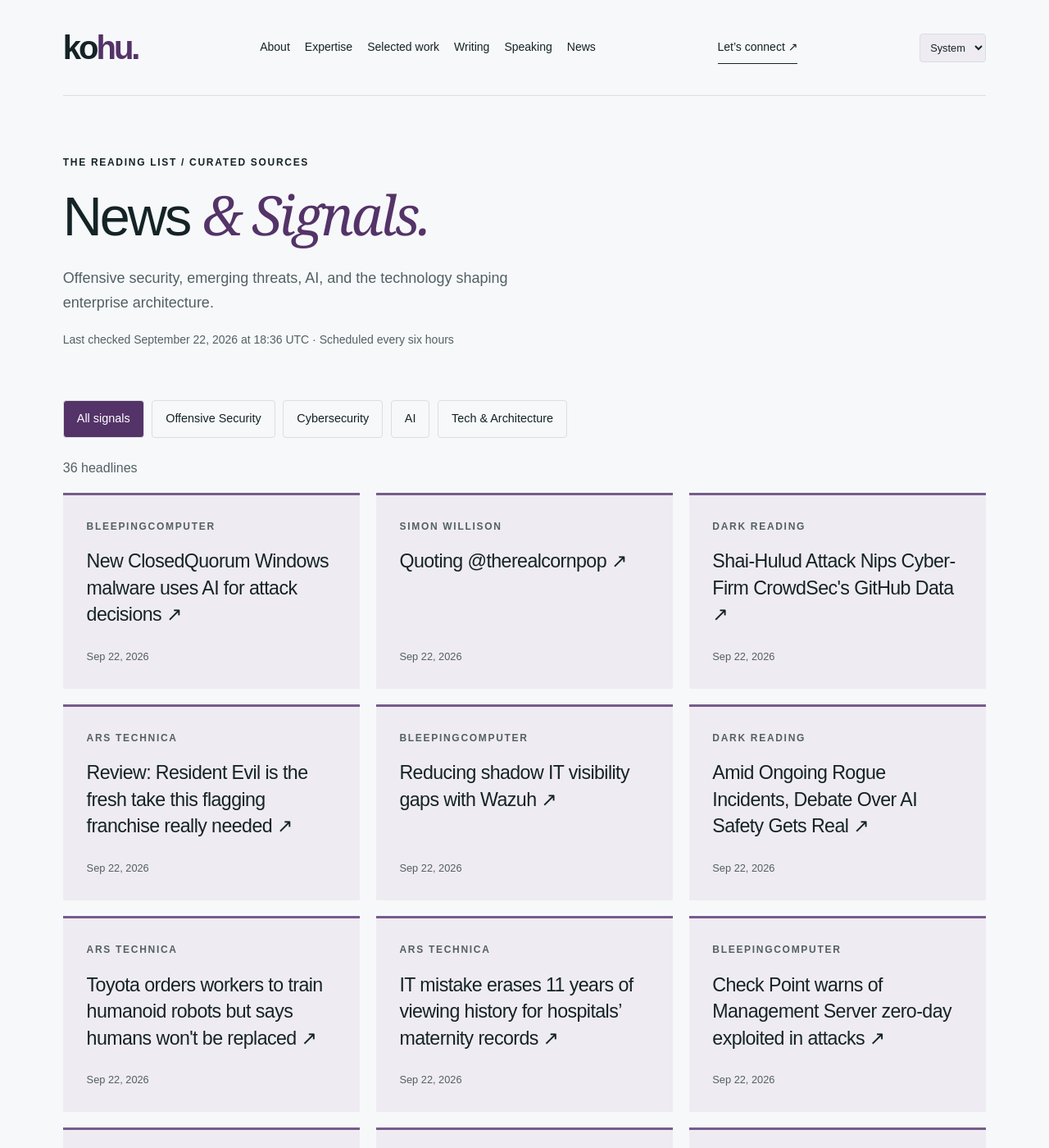
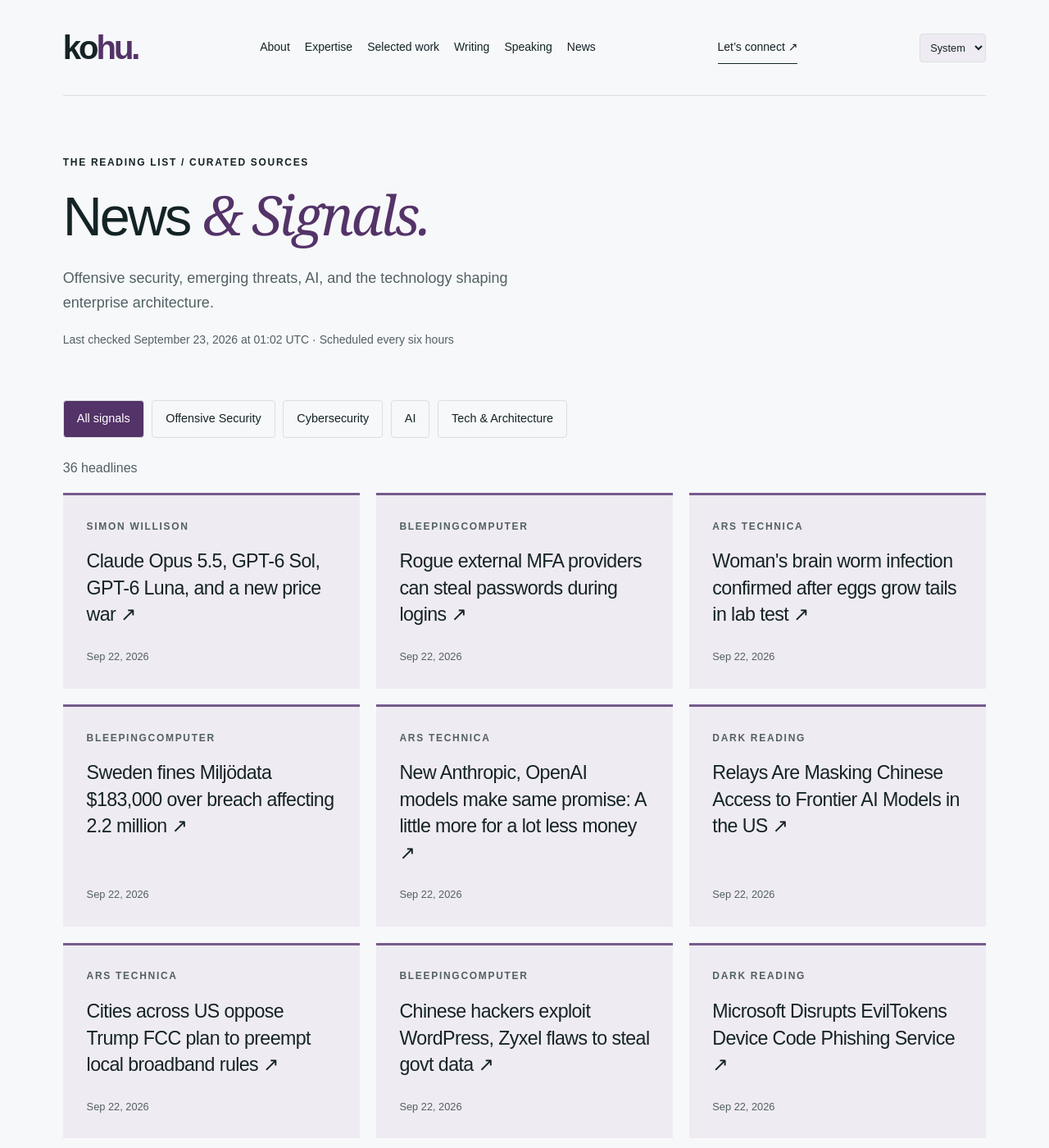
Before and after one commit to hntk/hntk.github.io, a Jekyll site: the page built from news/index.html, in a window 1280 px wide and 1400 px high. Shown: the whole window at 82% size. Built offline with Jekyll 4.4.1, drawn with Linux system fonts in a browser that asks for light colours; some of the changed text lies outside the part shown.

Commit message:
Refresh News and Signals

```diff
--- a/_data/news.json
+++ b/_data/news.json
@@ -1,13 +1,85 @@
 {
-  "updated": "2026-09-22T18:36:17.921640+00:00",
+  "updated": "2026-09-23T01:02:31.801418+00:00",
   "items": [
     {
-      "title": "New ClosedQuorum Windows malware uses AI for attack decisions",
-      "url": "https://www.bleepingcomputer.com/news/security/new-closedquorum-windows-malware-uses-ai-for-attack-decisions/",
-      "published": "2026-09-22T18:04:39+00:00",
+      "title": "Claude Opus 5.5, GPT-6 Sol, GPT-6 Luna, and a new price war",
+      "url": "https://simonwillison.net/2026/Sep/22/opus-and-sol-and-luna/",
+      "published": "2026-09-22T23:46:41+00:00",
+      "source": "Simon Willison",
+      "source_id": "simon-willison",
+      "category": "ai"
+    },
+    {
+      "title": "Rogue external MFA providers can steal passwords during logins",
+      "url": "https://www.bleepingcomputer.com/news/security/rogue-external-mfa-providers-can-steal-passwords-during-logins/",
+      "published": "2026-09-22T21:45:45+00:00",
       "source": "BleepingComputer",
       "source_id": "bleepingcomputer",
       "category": "cybersecurity"
+    },
+    {
+      "title": "Woman's brain worm infection confirmed after eggs grow tails in lab test",
+      "url": "https://arstechnica.com/health/2026/09/womans-brain-worm-infection-confirmed-after-eggs-grow-tails-in-lab-test/",
+      "published": "2026-09-22T21:42:14+00:00",
+      "source": "Ars Technica",
+      "source_id": "ars-technica",
+      "category": "tech-architecture"
+    },
+    {
+      "title": "Sweden fines Miljödata $183,000 over breach affecting 2.2 million",
+      "url": "https://www.bleepingcomputer.com/news/security/sweden-fines-milj-data-183-000-over-breach-affecting-22-million/",
+      "published": "2026-09-22T21:40:37+00:00",
+      "source": "BleepingComputer",
+      "source_id": "bleepingcomputer",
+      "category": "cybersecurity"
+    },
+    {
+      "title": "New Anthropic, OpenAI models make same promise: A little more for a lot less money",
+      "url": "https://arstechnica.com/ai/2026/09/new-anthropic-openai-models-make-same-promise-a-little-more-for-a-lot-less-money/",
+      "published": "2026-09-22T21:25:18+00:00",
+      "source": "Ars Technica",
+      "source_id": "ars-technica",
+      "category": "tech-architecture"
+    },
+    {
+      "title": "Relays Are Masking Chinese Access to Frontier AI Models in the US",
+      "url": "https://www.darkreading.com/cyber-risk/relays-masking-chinese-access-frontier-ai-models",
+      "published": "2026-09-22T21:12:37+00:00",
+      "source": "Dark Reading",
+      "source_id": "dark-reading",
+      "category": "cybersecurity"
+    },
+    {
+      "title": "Cities across US oppose Trump FCC plan to preempt local broadband rules",
+      "url": "https://arstechnica.com/tech-policy/2026/09/cities-across-us-oppose-trump-fcc-plan-to-preempt-local-broadband-rules/",
+      "published": "2026-09-22T20:38:30+00:00",
+      "source": "Ars Technica",
+      "source_id": "ars-technica",
+      "category": "tech-architecture"
+    },
+    {
+      "title": "Chinese hackers exploit WordPress, Zyxel flaws to steal govt data",
+      "url": "https://www.bleepingcomputer.com/news/security/chinese-hackers-exploit-multiple-technologies-to-steal-govt-data/",
+      "published": "2026-09-22T20:35:24+00:00",
+      "source": "BleepingComputer",
+      "source_id": "bleepingcomputer",
+      "category": "cybersecurity"
+    },
+    {
+      "title": "Microsoft Disrupts EvilTokens Device Code Phishing Service",
+      "url": "https://www.darkreading.com/identity-access-management-security/microsoft-disrupts-eviltokens-device-code-phishing-service",
+      "published": "2026-09-22T20:02:02+00:00",
+      "source": "Dark Reading",
+      "source_id": "dark-reading",
+      "category": "cybersecurity"
+    },
+    {
+      "title": "llm 0.36",
+      "url": "https://simonwillison.net/2026/Sep/22/llm/",
+      "published": "2026-09-22T18:48:37+00:00",
+      "source": "Simon Willison",
+      "source_id": "simon-willison",
+      "category": "ai"
     },
     {
       "title": "Quoting @therealcornpop",
@@ -26,68 +98,12 @@
       "category": "cybersecurity"
     },
     {
-      "title": "Review: Resident Evil is the fresh take this flagging franchise really needed",
-      "url": "https://arstechnica.com/culture/2026/09/review-resident-evil-is-the-fresh-take-this-flagging-franchise-really-needed/",
-      "published": "2026-09-22T17:30:07+00:00",
-      "source": "Ars Technica",
-      "source_id": "ars-technica",
-      "category": "tech-architecture"
-    },
-    {
-      "title": "Reducing shadow IT visibility gaps with Wazuh",
-      "url": "https://www.bleepingcomputer.com/news/security/reducing-shadow-it-visibility-gaps-with-wazuh/",
-      "published": "2026-09-22T17:17:41+00:00",
-      "source": "BleepingComputer",
-      "source_id": "bleepingcomputer",
-      "category": "cybersecurity"
-    },
-    {
-      "title": "Amid Ongoing Rogue Incidents, Debate Over AI Safety Gets Real",
-      "url": "https://www.darkreading.com/cyber-risk/rogue-incidents-debate-ai-safety-gets-real",
-      "published": "2026-09-22T17:12:26+00:00",
-      "source": "Dark Reading",
-      "source_id": "dark-reading",
-      "category": "cybersecurity"
-    },
-    {
-      "title": "Toyota orders workers to train humanoid robots but says humans won't be replaced",
-      "url": "https://arstechnica.com/ai/2026/09/toyota-claims-plan-for-400000-factory-robots-wont-replace-human-workers/",
-      "published": "2026-09-22T17:06:16+00:00",
-      "source": "Ars Technica",
-      "source_id": "ars-technica",
-      "category": "tech-architecture"
-    },
-    {
-      "title": "IT mistake erases 11 years of viewing history for hospitals’ maternity records",
-      "url": "https://arstechnica.com/information-technology/2026/09/it-mistake-erases-11-years-of-viewing-history-for-hospitals-maternity-records/",
-      "published": "2026-09-22T16:55:40+00:00",
-      "source": "Ars Technica",
-      "source_id": "ars-technica",
-      "category": "tech-architecture"
-    },
-    {
-      "title": "Check Point warns of Management Server zero-day exploited in attacks",
-      "url": "https://www.bleepingcomputer.com/news/security/check-point-patches-management-server-zero-day-exploited-in-attacks/",
-      "published": "2026-09-22T16:32:47+00:00",
-      "source": "BleepingComputer",
-      "source_id": "bleepingcomputer",
-      "category": "cybersecurity"
-    },
-    {
       "title": "Introducing Ghostwriter Skills",
       "url": "https://specterops.io/blog/2026/09/22/introducing-ghostwriter-skills/",
       "published": "2026-09-22T16:08:57+00:00",
       "source": "SpecterOps",
       "source_id": "specterops",
       "category": "offensive-security"
-    },
-    {
-      "title": "llm-typesafe 0.1a0",
-      "url": "https://simonwillison.net/2026/Sep/22/llm-typesafe/",
-      "published": "2026-09-22T15:54:16+00:00",
-      "source": "Simon Willison",
-      "source_id": "simon-willison",
-      "category": "ai"
     },
     {
       "title": "We just shipped support for the ugliest part of HTTP: Vary",
@@ -112,14 +128,6 @@
       "source": "NVIDIA",
       "source_id": "nvidia",
       "category": "ai"
-    },
-    {
-      "title": "More Than a Third of Industrial Orgs See Cybersecurity Risk as a Top Obstacle to Growth, Study Finds",
-      "url": "https://www.darkreading.com/cyber-risk/third-industrial-orgs-see-cybersecurity-risk-top-obstacle",
-      "published": "2026-09-22T12:00:00+00:00",
-      "source": "Dark Reading",
-      "source_id": "dark-reading",
-      "category": "cybersecurity"
     },
     {
       "title": "GPT-6 Astra Breaks an Old Enigma Message",
@@ -167,14 +175,6 @@
       "published": "2026-09-22T00:00:00+00:00",
       "source": "Hugging Face",
       "source_id": "hugging-face",
-      "category": "ai"
-    },
-    {
-      "title": "Jev introduces a new shape of LLM - System One, aka Decision Models",
-      "url": "https://simonwillison.net/2026/Sep/21/jev/",
-      "published": "2026-09-21T23:09:20+00:00",
-      "source": "Simon Willison",
-      "source_id": "simon-willison",
       "category": "ai"
     },
     {
@@ -295,79 +295,79 @@
       "id": "ars-technica",
       "name": "Ars Technica",
       "status": "ok",
-      "last_success": "2026-09-22T18:36:17.921640+00:00"
+      "last_success": "2026-09-23T01:02:31.801418+00:00"
     },
     {
       "id": "bleepingcomputer",
       "name": "BleepingComputer",
       "status": "ok",
-      "last_success": "2026-09-22T18:36:17.921640+00:00"
+      "last_success": "2026-09-23T01:02:31.801418+00:00"
     },
     {
       "id": "cloudflare",
       "name": "Cloudflare",
       "status": "ok",
-      "last_success": "2026-09-22T18:36:17.921640+00:00"
+      "last_success": "2026-09-23T01:02:31.801418+00:00"
     },
     {
       "id": "dark-reading",
       "name": "Dark Reading",
       "status": "ok",
-      "last_success": "2026-09-22T18:36:17.921640+00:00"
+      "last_success": "2026-09-23T01:02:31.801418+00:00"
     },
     {
       "id": "hugging-face",
       "name": "Hugging Face",
       "status": "ok",
-      "last_success": "2026-09-22T18:36:17.921640+00:00"
+      "last_success": "2026-09-23T01:02:31.801418+00:00"
     },
     {
       "id": "microsoft-research",
       "name": "Microsoft Research",
       "status": "ok",
-      "last_success": "2026-09-22T18:36:17.921640+00:00"
+      "last_success": "2026-09-23T01:02:31.801418+00:00"
     },
     {
       "id": "nvidia",
       "name": "NVIDIA",
       "status": "ok",
-      "last_success": "2026-09-22T18:36:17.921640+00:00"
+      "last_success": "2026-09-23T01:02:31.801418+00:00"
     },
     {
       "id": "portswigger",
       "name": "PortSwigger Research",
       "status": "ok",
-      "last_success": "2026-09-22T18:36:17.921640+00:00"
+      "last_success": "2026-09-23T01:02:31.801418+00:00"
     },
     {
       "id": "schneier",
       "name": "Schneier on Security",
       "status": "ok",
-      "last_success": "2026-09-22T18:36:17.921640+00:00"
+      "last_success": "2026-09-23T01:02:31.801418+00:00"
     },
     {
       "id": "simon-willison",
       "name": "Simon Willison",
       "status": "ok",
-      "last_success": "2026-09-22T18:36:17.921640+00:00"
+      "last_success": "2026-09-23T01:02:31.801418+00:00"
     },
     {
       "id": "specterops",
       "name": "SpecterOps",
       "status": "ok",
-      "last_success": "2026-09-22T18:36:17.921640+00:00"
+      "last_success": "2026-09-23T01:02:31.801418+00:00"
     },
     {
       "id": "trail-of-bits",
       "name": "Trail of Bits",
       "status": "ok",
-      "last_success": "2026-09-22T18:36:17.921640+00:00"
+      "last_success": "2026-09-23T01:02:31.801418+00:00"
     },
     {
       "id": "wired",
       "name": "WIRED Security",
       "status": "ok",
-      "last_success": "2026-09-22T18:36:17.921640+00:00"
+      "last_success": "2026-09-23T01:02:31.801418+00:00"
     }
   ]
 }
```
